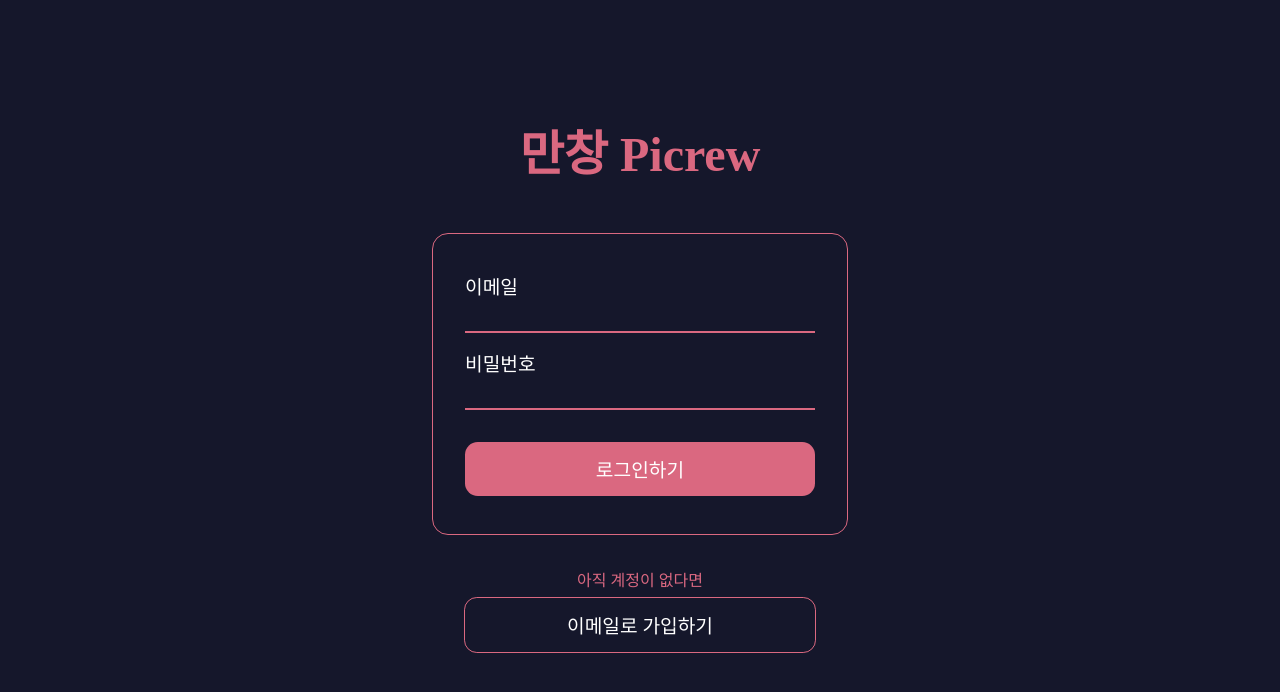
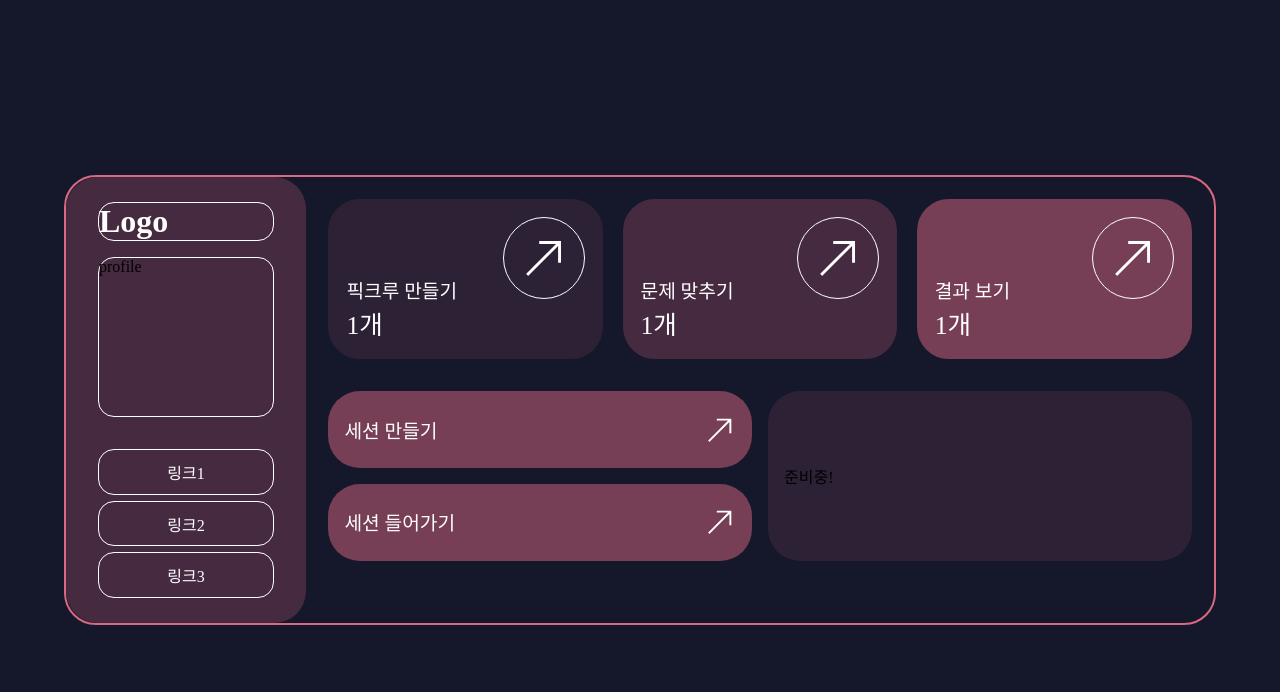
Before and after one commit to psst54/picrew-quiz, a Next.js app: page / in a window 1280 px wide. Shown: the top 692 px of the page. Built offline with nearby package versions, Linux system fonts and the light colour scheme; no server answers; a web font is replaced by a local one.

Commit message:
💄 make frame of main page

```diff
--- /dev/null
+++ b/src/app/Main.tsx
@@ -0,0 +1,94 @@
+import {
+  Conatiner,
+  NavBar,
+  Logo,
+  ProfileContainer,
+  LinkItems,
+  LinkItem,
+  Body,
+  SessionCardContainer,
+  SessionCard,
+  SessionCardInfo,
+  SessionCardTitle,
+  SessionCardCnt,
+  NavigateIconWrapper,
+  BottomSection,
+  GameCardContainer,
+  GameCard,
+  GameCardTitle,
+  FriendContainer,
+} from "@styles/Main";
+import { colors } from "@/styles/colors";
+
+import NavigateIcon from "./NavigateIcon";
+
+const Main = () => {
+  return (
+    <Conatiner>
+      <NavBar>
+        <Logo>Logo</Logo>
+        <ProfileContainer>profile</ProfileContainer>
+
+        <LinkItems>
+          <LinkItem>링크1</LinkItem>
+          <LinkItem>링크2</LinkItem>
+          <LinkItem>링크3</LinkItem>
+        </LinkItems>
+      </NavBar>
+
+      <Body>
+        <SessionCardContainer>
+          <SessionCard backgroundColor={colors.primary.veryveryDark}>
+            <SessionCardInfo>
+              <SessionCardTitle>픽크루 만들기</SessionCardTitle>
+              <SessionCardCnt>1개</SessionCardCnt>
+            </SessionCardInfo>
+
+            <NavigateIconWrapper>
+              <NavigateIcon size={"3rem"} color={"#fff"} />
+            </NavigateIconWrapper>
+          </SessionCard>
+
+          <SessionCard backgroundColor={colors.primary.veryDark}>
+            <SessionCardInfo>
+              <SessionCardTitle>문제 맞추기</SessionCardTitle>
+              <SessionCardCnt>1개</SessionCardCnt>
+            </SessionCardInfo>
+
+            <NavigateIconWrapper>
+              <NavigateIcon size={"3rem"} color={"#fff"} />
+            </NavigateIconWrapper>
+          </SessionCard>
+
+          <SessionCard backgroundColor={colors.primary.dark}>
+            <SessionCardInfo>
+              <SessionCardTitle>결과 보기</SessionCardTitle>
+              <SessionCardCnt>1개</SessionCardCnt>
+            </SessionCardInfo>
+
+            <NavigateIconWrapper>
+              <NavigateIcon size={"3rem"} color={"#fff"} />
+            </NavigateIconWrapper>
+          </SessionCard>
+        </SessionCardContainer>
+
+        <BottomSection>
+          <GameCardContainer>
+            <GameCard>
+              <GameCardTitle>세션 만들기</GameCardTitle>
+              <NavigateIcon size={"2rem"} color={"#fff"} />
+            </GameCard>
+            <GameCard>
+              <GameCardTitle>세션 들어가기</GameCardTitle>
+              <NavigateIcon size={"2rem"} color={"#fff"} />
+            </GameCard>
+          </GameCardContainer>
+
+          <FriendContainer>준비중!</FriendContainer>
+        </BottomSection>
+      </Body>
+    </Conatiner>
+  );
+};
+
+export default Main;
--- /dev/null
+++ b/src/app/NavigateIcon.tsx
@@ -0,0 +1,28 @@
+const NavigateIcon = ({ size, color }: { size: number; color: string }) => {
+  return (
+    <svg
+      width={size}
+      height={size}
+      fill={color}
+      viewBox="0 0 1920 1920"
+      xmlns="http://www.w3.org/2000/svg"
+      transform="rotate(45)"
+      stroke={color}
+    >
+      <g id="SVGRepo_bgCarrier" strokeWidth="0"></g>
+      <g
+        id="SVGRepo_tracerCarrier"
+        strokeLinecap="round"
+        strokeLinejoin="round"
+      ></g>
+      <g id="SVGRepo_iconCarrier">
+        <path
+          d="M960.406 0 345 615.176l81.364 81.366L902.83 220.075V1920h114.922V220.075l476.466 476.467 81.366-81.366z"
+          fillRule="evenodd"
+        ></path>
+      </g>
+    </svg>
+  );
+};
+
+export default NavigateIcon;
--- a/src/app/SignIn.tsx
+++ b/src/app/SignIn.tsx
@@ -33,8 +33,6 @@
       if (error) throw new Error("로그인 실패");
 
       dispatch(setSignIn(data.user.id));
-
-      console.log("[debug]", data);
     } catch (e) {
       alert("로그인에 실패했습니다.\n잠시 뒤에 다시 시도해주세요");
     }
--- a/src/app/page.tsx
+++ b/src/app/page.tsx
@@ -1,6 +1,5 @@
 "use client";
 
-import react from "react";
 import { createClient } from "@supabase/supabase-js";
 import styled from "styled-components";
 
@@ -9,6 +8,7 @@
 import { Database } from "@libs/types";
 import { colors } from "@styles/colors";
 
+import Main from "./Main";
 import SignIn from "./SignIn";
 
 const supabaseUrl = process.env.NEXT_PUBLIC_SUPABASE_URL;
@@ -16,20 +16,22 @@
 const supabase = createClient<Database>(supabaseUrl, supabaseKey);
 
 const Container = styled.div`
+  display: flex;
+  align-items: center;
+  justify-content: center;
+
   width: 100vw;
   min-height: 100vh;
+  padding: 1rem;
 
   background: ${colors.background};
 `;
+
 const Home = () => {
   const isSignIn = useAppSelector((state) => state.userReducer.isSignIn);
 
-  react.useEffect(() => {
-    console.log("[debug] isSignIn :", isSignIn);
-  }, [isSignIn]);
-
   return (
-    <Container>{isSignIn ? <></> : <SignIn supabase={supabase} />}</Container>
+    <Container>{true ? <Main /> : <SignIn supabase={supabase} />}</Container>
   );
 };
 
--- a/src/app/signUp/CheckIcon.tsx
+++ b/src/app/signUp/CheckIcon.tsx
@@ -1,4 +1,4 @@
-const CheckIcon = ({ size, color }) => {
+const CheckIcon = ({ size, color }: { size: number; color: string }) => {
   return (
     <svg
       width={size}
--- a/src/app/signUp/XIcon.tsx
+++ b/src/app/signUp/XIcon.tsx
@@ -1,4 +1,4 @@
-const XIcon = ({ size, color }) => {
+const XIcon = ({ size, color }: { size: number; color: string }) => {
   return (
     <svg
       width={size}
--- /dev/null
+++ b/src/styles/Main.tsx
@@ -0,0 +1,204 @@
+import styled from "styled-components";
+import { colors } from "@styles/colors";
+
+const Conatiner = styled.div`
+  display: flex;
+
+  width: 90vw;
+  max-width: 1200px;
+
+  border: 2px solid ${colors.primary.standard};
+  border-radius: 2rem;
+`;
+
+const NavBar = styled.div`
+  display: flex;
+  flex-direction: column;
+
+  background: ${colors.primary.veryDark};
+  width: 15rem;
+  padding: 1.6rem 2rem;
+
+  border-radius: 2rem;
+
+  @media (max-width: 1200px) {
+    display: none;
+  }
+`;
+const Logo = styled.h1`
+  color: ${colors.text.light};
+  font-size: 2rem;
+  margin-bottom: 1rem;
+
+  border: 1px solid white;
+  border-radius: 1rem;
+`;
+const ProfileContainer = styled.div`
+  width: 100%;
+  height: 10rem;
+
+  border: 1px solid white;
+  border-radius: 1rem;
+`;
+const LinkItems = styled.div`
+  display: flex;
+  flex-direction: column;
+  gap: 0.4rem;
+
+  padding: 2rem 0 0 0;
+`;
+const LinkItem = styled.button`
+  width: 100%;
+  padding: 0.6rem 1.2rem;
+  background: transparent;
+
+  border: 1px solid white;
+  border-radius: 1rem;
+
+  color: white;
+`;
+
+const Body = styled.div`
+  flex-grow: 1;
+  display: flex;
+  flex-direction: column;
+  gap: 2rem;
+
+  padding: 1.4rem;
+
+  border-radius: 2rem;
+`;
+const SessionCardContainer = styled.div`
+  display: grid;
+  grid-template-columns: 1fr 1fr 1fr;
+  gap: 1.2rem;
+
+  @media (max-width: 900px) {
+    grid-template-columns: 1fr 1fr;
+  }
+`;
+const SessionCard = styled.button`
+  display: flex;
+  justify-content: space-between;
+  gap: 0.4rem;
+
+  background: ${({ backgroundColor }) => backgroundColor};
+
+  height: 10rem;
+  padding: 1rem 1rem;
+  border: 2px solid ${({ backgroundColor }) => backgroundColor};
+  border-radius: 2rem;
+  outline: none;
+
+  cursor: pointer;
+
+  &:hover {
+    border: 2px solid ${colors.primary.standard};
+  }
+
+  @media (max-width: 600px) {
+    height: 8rem;
+  }
+`;
+const SessionCardInfo = styled.div`
+  display: flex;
+  flex-direction: column;
+  align-items: flex-start;
+  justify-content: flex-end;
+  height: 100%;
+`;
+const SessionCardTitle = styled.h2`
+  color: ${colors.text.light};
+  font-size: 1.2rem;
+  font-weight: 400;
+  text-align: start;
+`;
+const SessionCardCnt = styled.p`
+  color: ${colors.text.light};
+  font-size: 1.6rem;
+`;
+const NavigateIconWrapper = styled.div`
+  display: flex;
+  align-items: center;
+  justify-content: center;
+
+  padding: 1rem;
+
+  border: 1px solid #fff;
+  border-radius: 100%;
+`;
+
+const BottomSection = styled.div`
+  display: grid;
+  grid-template-columns: 1fr 1fr;
+  gap: 1rem;
+
+  @media (max-width: 600px) {
+    grid-template-columns: 1fr;
+  }
+`;
+
+const GameCardContainer = styled.div`
+  display: grid;
+  grid-template-rows: 1fr 1fr;
+  gap: 1rem;
+`;
+const GameCard = styled.div`
+  display: flex;
+  align-items: center;
+  justify-content: space-between;
+  gap: 1rem;
+
+  background: ${colors.primary.dark};
+
+  padding: 1.4rem 1rem;
+  border: none;
+  border-radius: 2rem;
+  outline: none;
+
+  cursor: pointer;
+
+  &:hover {
+    background: ${colors.primary.standard};
+  }
+`;
+const GameCardTitle = styled.h2`
+  color: ${colors.text.light};
+  font-size: 1.2rem;
+  font-weight: 400;
+`;
+
+const FriendContainer = styled.div`
+  display: flex;
+  align-items: center;
+  justify-content: space-between;
+  gap: 1rem;
+
+  background: ${colors.primary.veryveryDark};
+
+  padding: 1.4rem 1rem;
+  border: none;
+  border-radius: 2rem;
+  outline: none;
+`;
+
+export {
+  Conatiner,
+  NavBar,
+  Logo,
+  ProfileContainer,
+  LinkItems,
+  LinkItem,
+  Body,
+  SessionCardContainer,
+  SessionCard,
+  SessionCardInfo,
+  SessionCardTitle,
+  SessionCardCnt,
+  NavigateIconWrapper,
+  BottomSection,
+  GameCardContainer,
+  GameCard,
+  GameCardTitle,
+  FriendContainer,
+};
--- a/src/styles/colors.tsx
+++ b/src/styles/colors.tsx
@@ -1,5 +1,11 @@
 const colors = {
-  primary: "#da6880",
+  primary: {
+    standard: "#da6880",
+    littleDark: "#a8536a",
+    dark: "#773f55",
+    veryDark: "#462b40",
+    veryveryDark: "#2d2135",
+  },
   background: "#15172b",
 
   valid: "#60bb38",
--- a/src/styles/styles.tsx
+++ b/src/styles/styles.tsx
@@ -12,7 +12,7 @@
 `;
 
 const Title = styled.h1`
-  color: ${colors.primary};
+  color: ${colors.primary.standard};
   font-size: 3rem;
   margin-bottom: 3rem;
 `;
@@ -26,7 +26,7 @@
   max-width: 26rem;
   padding: 2.4rem 2rem;
 
-  border: 1px solid ${colors.primary};
+  border: 1px solid ${colors.primary.standard};
   border-radius: 1rem;
 `;
 const SecondaryContainer = styled.div`
@@ -41,7 +41,7 @@
 const SignUpDesc = styled.p`
   margin-bottom: 0.4rem;
 
-  color: ${colors.primary};
+  color: ${colors.primary.standard};
 `;
 
 const InputItems = styled.div`
@@ -63,7 +63,7 @@
   background: transparent;
 
   border: none;
-  border-bottom: 2px solid ${colors.primary};
+  border-bottom: 2px solid ${colors.primary.standard};
   outline: none;
 
   color: ${colors.text.light};
@@ -75,11 +75,11 @@
   border: none;
 
   border: ${({ isPrimary }) =>
-    isPrimary ? "none" : `1px solid ${colors.primary}`};
+    isPrimary ? "none" : `1px solid ${colors.primary.standard}`};
   border-radius: 0.8rem;
 
   background: ${({ isPrimary }) =>
-    isPrimary ? colors.primary : "transparent"};
+    isPrimary ? colors.primary.standard : "transparent"};
 
   color: ${colors.text.light};
   font-size: 1.2rem;
```
Also changed, not shown: src/app/NavigateIcon.svg (added).
